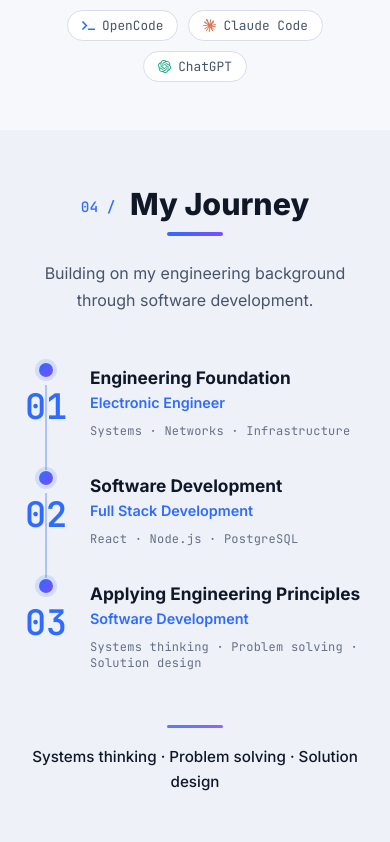
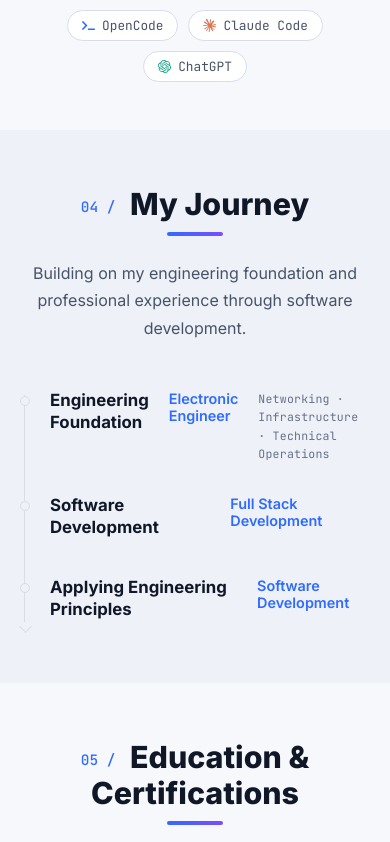
Before and after one commit to AlexandroCamacho1000/alejandrocamachodev, a React (Vite) app: page / in a window 390 px wide. Shown: the part 6342-7184 px from the top of the page. Built offline with nearby package versions, Linux system fonts and the light colour scheme.

Commit message:
redesign: My Journey without numbering, subtle timeline, Technical Operations

```diff
--- a/src/components/MyJourney/MyJourney.css
+++ b/src/components/MyJourney/MyJourney.css
@@ -1,171 +1,140 @@
-.experience {
+.journey {
   background: var(--bg-secondary);
 }
 
-.journey-timeline {
+.journey-header {
+  text-align: center;
+}
+
+.journey-track {
   position: relative;
   display: grid;
   grid-template-columns: repeat(3, 1fr);
   gap: 32px;
-  max-width: 1040px;
+  max-width: 900px;
   margin: 56px auto 0;
 }
 
-.journey-timeline::before {
+/* horizontal line - gris azulado oscuro sutil */
+.journey-track::before {
   content: "";
   position: absolute;
-  top: 62px;
+  top: 5px;
   left: calc(100% / 6);
   right: calc(100% / 6);
-  height: 2px;
-  border-radius: 2px;
-  background: linear-gradient(
-    90deg,
-    color-mix(in srgb, var(--accent) 8%, transparent),
-    color-mix(in srgb, var(--accent) 55%, transparent) 18%,
-    color-mix(in srgb, var(--accent) 55%, transparent) 82%,
-    color-mix(in srgb, var(--accent) 8%, transparent)
-  );
+  height: 1px;
+  background: var(--border);
 }
 
-.journey-step {
+/* flecha sutil al final - línea fina gris */
+.journey-track::after {
+  content: "";
+  position: absolute;
+  top: 1px;
+  right: calc(100% / 6 - 8px);
+  width: 8px;
+  height: 8px;
+  border-top: 1px solid var(--border);
+  border-right: 1px solid var(--border);
+  transform: rotate(45deg);
+}
+
+.journey-stage {
   display: flex;
   flex-direction: column;
   align-items: center;
   text-align: center;
+  position: relative;
 }
 
-.journey-rail {
-  display: flex;
-  flex-direction: column;
-  align-items: center;
+/* nodo pequeño sutil */
+.journey-dot {
+  width: 10px;
+  height: 10px;
+  border-radius: 50%;
+  background: var(--bg-secondary);
+  border: 1.5px solid var(--border);
+  flex-shrink: 0;
+  position: relative;
+  z-index: 1;
 }
 
-.journey-step-num {
-  height: 42px;
-  font-family: var(--font-mono);
-  font-size: 2.6rem;
+.journey-title {
+  font-size: 1.05rem;
   font-weight: 700;
-  line-height: 42px;
-  color: var(--accent);
-  margin-bottom: 14px;
+  color: var(--text-primary);
+  margin: 18px 0 6px;
+  line-height: 1.3;
 }
 
-.journey-node {
-  width: 14px;
-  height: 14px;
-  border-radius: 50%;
-  background: var(--gradient);
-  box-shadow: 0 0 0 4px color-mix(in srgb, var(--accent) 15%, transparent);
+.journey-role {
+  font-size: 0.9rem;
+  font-weight: 600;
+  color: var(--accent);
+  margin: 0 0 8px;
 }
 
-.journey-stage {
-  font-size: 1.08rem;
-  font-weight: 700;
-  color: var(--text-primary);
-  margin-top: 20px;
-  margin-bottom: 6px;
-}
-
-.journey-label {
-  color: var(--accent);
-  font-size: 0.9rem;
-  font-weight: 600;
-  margin-bottom: 12px;
-}
-
-.journey-tech {
+.journey-meta {
   font-family: var(--font-mono);
-  font-size: 0.75rem;
+  font-size: 0.72rem;
+  color: var(--text-muted);
   letter-spacing: 0.02em;
-  color: var(--text-muted);
-}
-
-.journey-closing {
-  margin: 44px auto 0;
-  max-width: 700px;
-  padding-top: 22px;
-  position: relative;
-  text-align: center;
-  color: var(--text-primary);
-  font-size: 1rem;
-  font-weight: 500;
-  line-height: 1.7;
-}
-
-.journey-closing::before {
-  content: "";
-  display: block;
-  width: 56px;
-  height: 3px;
-  border-radius: 2px;
-  margin: 0 auto 16px;
-  background: var(--gradient);
-  opacity: 0.85;
+  line-height: 1.6;
+  margin: 0;
 }
 
 @media (max-width: 900px) {
-  .journey-timeline {
+  .journey-track {
     grid-template-columns: 1fr;
     gap: 40px;
-    max-width: 560px;
-    margin-top: 44px;
+    max-width: 520px;
   }
 
-  .journey-timeline::before {
-    display: none;
+  .journey-track::before {
+    top: 5px;
+    bottom: 5px;
+    left: 4px;
+    right: auto;
+    width: 1px;
+    height: auto;
   }
 
-  .journey-step {
+  .journey-track::after {
+    top: auto;
+    bottom: -4px;
+    right: auto;
+    left: 1px;
+    border-top: none;
+    border-right: 1px solid var(--border);
+    border-bottom: 1px solid var(--border);
+    transform: rotate(45deg);
+  }
+
+  .journey-stage {
     flex-direction: row;
     align-items: flex-start;
     text-align: left;
-    gap: 18px;
+    gap: 20px;
   }
 
-  .journey-rail {
-    position: relative;
-    width: 52px;
-    flex-shrink: 0;
+  .journey-dot {
+    margin-top: 6px;
   }
 
-  .journey-step-num {
-    order: 2;
-    height: auto;
-    font-size: 2.2rem;
-    line-height: 1;
-    margin-top: 12px;
-    margin-bottom: 0;
-  }
-
-  .journey-node {
-    order: 1;
-  }
-
-  .journey-stage {
-    margin-top: 4px;
-  }
-
-  .journey-step:not(:last-child) .journey-rail::after {
-    content: "";
-    position: absolute;
-    top: 22px;
-    bottom: -46px;
-    left: calc(50% - 1px);
-    width: 2px;
-    background: color-mix(in srgb, var(--accent) 35%, transparent);
+  .journey-title {
+    margin-top: 0;
   }
 }
 
 @media (max-width: 600px) {
-  .journey-timeline {
+  .journey-track {
     gap: 32px;
     margin-top: 36px;
   }
+}
 
-  .journey-closing {
-    margin-top: 36px;
-    padding-top: 18px;
-    font-size: 0.95rem;
+@media (prefers-reduced-motion: reduce) {
+  .journey-stage {
+    transition: none !important;
   }
 }
--- a/src/components/MyJourney/MyJourney.jsx
+++ b/src/components/MyJourney/MyJourney.jsx
@@ -2,41 +2,36 @@ import './MyJourney.css';
 import { useLanguage } from '../../i18n/useLanguage';
 import { useReveal } from '../../hooks/useReveal';
 
-function JourneyStep({ stage }) {
+function JourneyStage({ stage }) {
   const ref = useReveal();
-
   return (
-    <div className="journey-step" ref={ref}>
-      <div className="journey-rail">
-        <span className="journey-step-num">{stage.num}</span>
-        <span className="journey-node" />
-      </div>
-      <div className="journey-step-body">
-        <h3 className="journey-stage">{stage.title}</h3>
-        <p className="journey-label">{stage.label}</p>
-        <p className="journey-tech">{stage.tags.join(' · ')}</p>
-      </div>
+    <div className="journey-stage" ref={ref}>
+      <span className="journey-dot" aria-hidden="true" />
+      <h3 className="journey-title">{stage.title}</h3>
+      <p className="journey-role">{stage.label}</p>
+      {stage.tags && (
+        <p className="journey-meta">{stage.tags.join(' · ')}</p>
+      )}
     </div>
   );
 }
 
 function MyJourney() {
   const { t } = useLanguage();
-  const gridRef = useReveal();
+  const headerRef = useReveal();
   const stages = t('journey.stages');
 
   return (
-    <section className="experience" id="journey">
-      <h2 className="section-title" data-index="04">{t('journey.title')}</h2>
-      <p className="section-subtitle">{t('journey.subtitle')}</p>
-
-      <div className="journey-timeline" ref={gridRef}>
+    <section className="journey" id="journey">
+      <div className="journey-header" ref={headerRef}>
+        <h2 className="section-title" data-index="04">{t('journey.title')}</h2>
+        <p className="section-subtitle">{t('journey.subtitle')}</p>
+      </div>
+      <div className="journey-track">
         {stages.map((stage) => (
-          <JourneyStep key={stage.num} stage={stage} />
+          <JourneyStage key={stage.title} stage={stage} />
         ))}
       </div>
-
-      <p className="journey-closing">{t('journey.closing')}</p>
     </section>
   );
 }
--- a/src/i18n/translations.js
+++ b/src/i18n/translations.js
@@ -129,28 +129,22 @@ const translations = {
     },
     journey: {
       title: "My Journey",
-      subtitle: "Building on my engineering background through software development.",
+      subtitle: "Building on my engineering foundation and professional experience through software development.",
       stages: [
         {
-          num: "01",
           title: "Engineering Foundation",
           label: "Electronic Engineer",
-          tags: ["Systems", "Networks", "Infrastructure"],
+          tags: ["Networking", "Infrastructure", "Technical Operations"],
         },
         {
-          num: "02",
           title: "Software Development",
           label: "Full Stack Development",
-          tags: ["React", "Node.js", "PostgreSQL"],
         },
         {
-          num: "03",
           title: "Applying Engineering Principles",
           label: "Software Development",
-          tags: ["Systems thinking", "Problem solving", "Solution design"],
         },
       ],
-      closing: "Systems thinking · Problem solving · Solution design",
     },
     education: {
       title: "Education & Certifications",
@@ -312,28 +306,22 @@ const translations = {
     },
     journey: {
       title: "Mi Trayectoria",
-      subtitle: "Aplicando mi formación de ingeniería al desarrollo de software.",
+      subtitle: "Construyendo sobre mi base de ingeniería y experiencia profesional a través del desarrollo de software.",
       stages: [
         {
-          num: "01",
           title: "Base de Ingeniería",
           label: "Ingeniero Electrónico",
-          tags: ["Sistemas", "Redes", "Infraestructura"],
+          tags: ["Redes", "Infraestructura", "Operaciones Técnicas"],
         },
         {
-          num: "02",
           title: "Desarrollo de Software",
           label: "Desarrollo Full Stack",
-          tags: ["React", "Node.js", "PostgreSQL"],
         },
         {
-          num: "03",
           title: "Aplicando Principios de Ingeniería",
           label: "Desarrollo de Software",
-          tags: ["Pensamiento sistémico", "Resolución de problemas", "Diseño de soluciones"],
         },
       ],
-      closing: "Pensamiento sistémico · Resolución de problemas · Diseño de soluciones",
     },
     education: {
       title: "Educación y Certificaciones",
```
